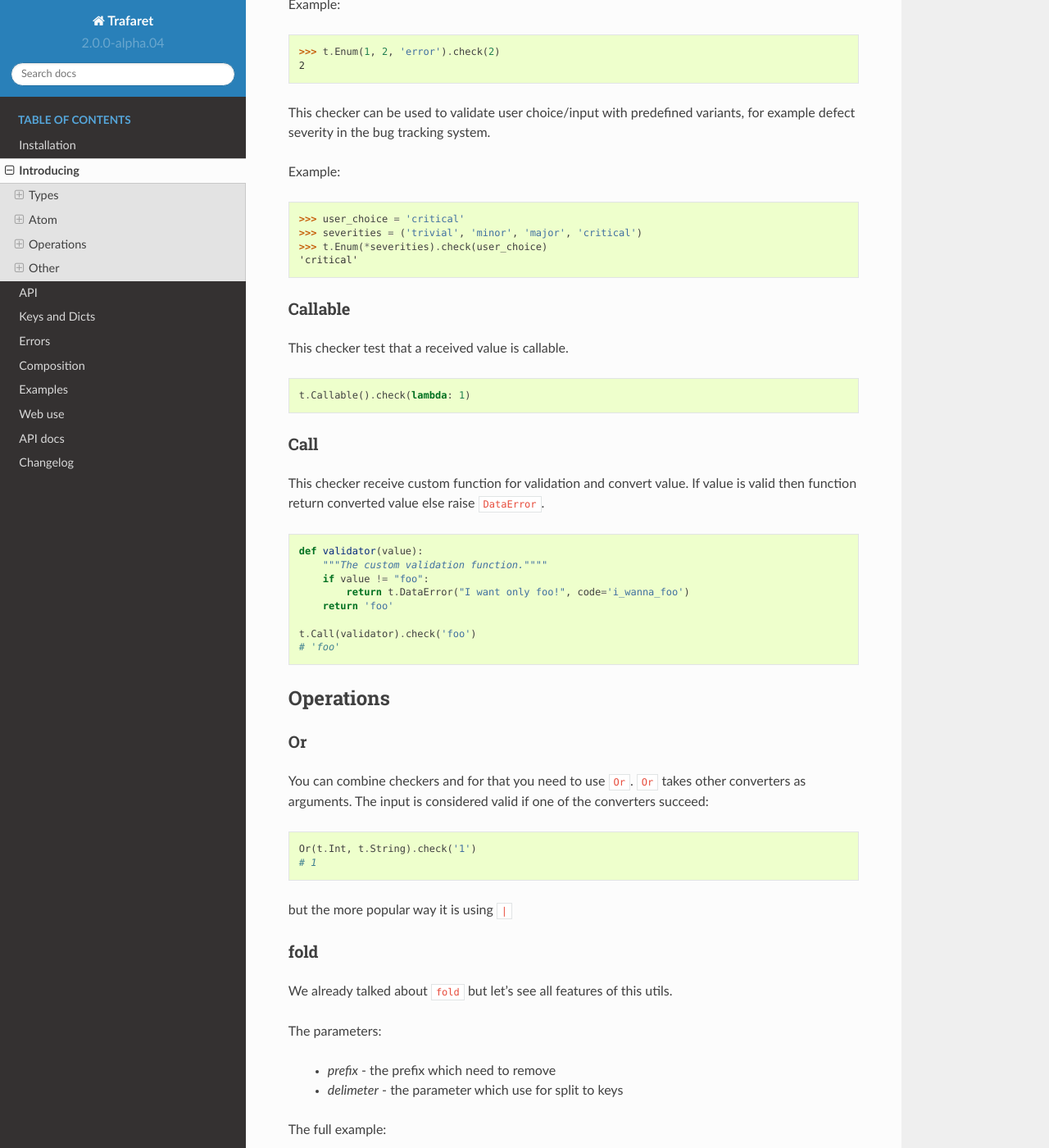
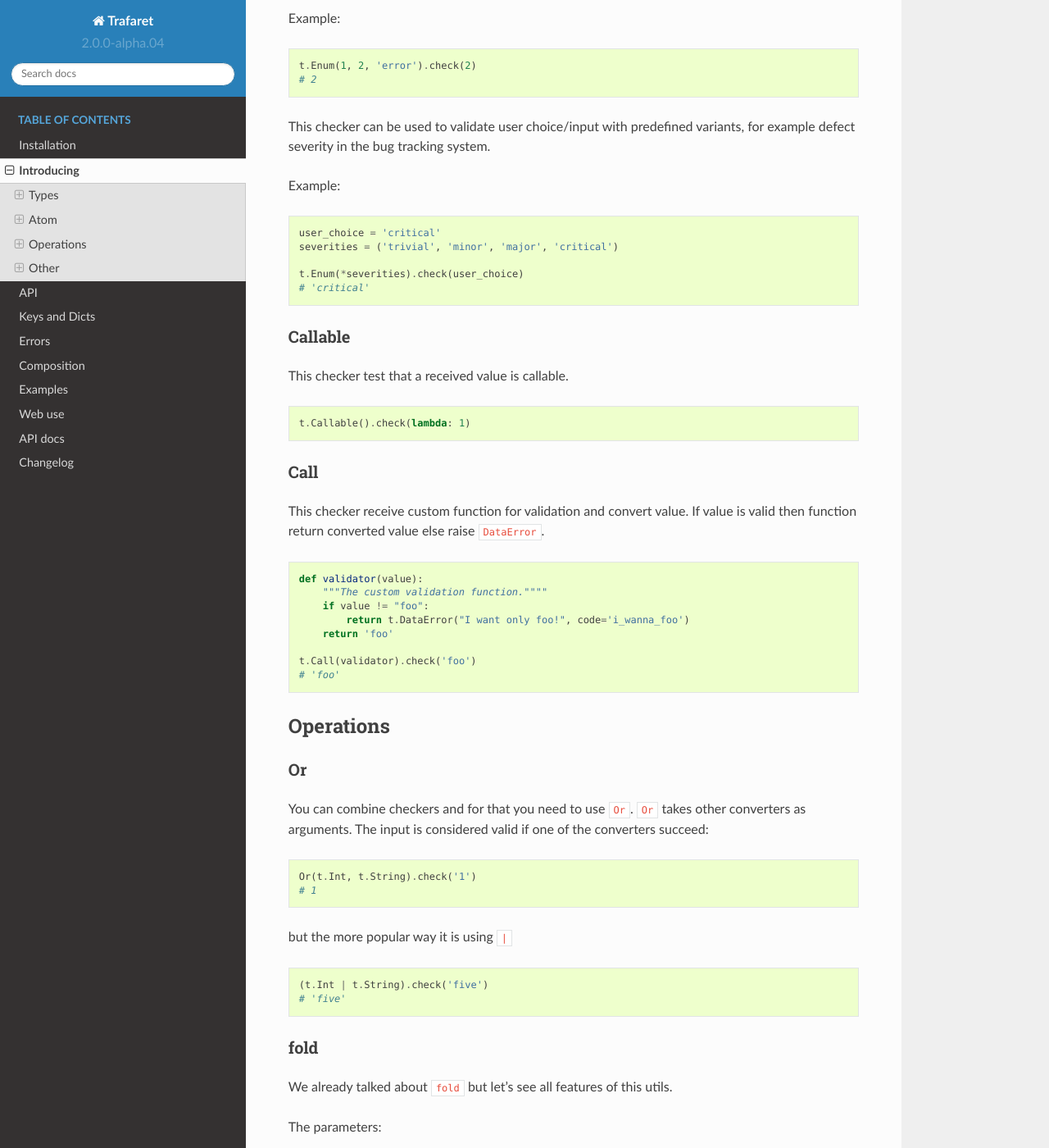
Before and after one commit to Deepwalker/trafaret, a Sphinx documentation site: the page built from docs/intro.rst, in a window 1280 px wide and 1400 px high, scrolled down 11899 px. Shown: the whole window at 82% size. Built offline with Sphinx 7.4.7 and the Read the Docs theme 2.0.0, drawn with Linux system fonts in a browser that asks for light colours; some of the changed lines change nothing that is shown.

Commit message:
docs: corrected code-block

```diff
--- a/docs/intro.rst
+++ b/docs/intro.rst
@@ -417,6 +417,7 @@ Sample with all supported equivalents:
 
     for value in equivalents:
       print("%s is %s" % (value, t.StrBool().check(value)))
+
     # t is True
     # true is True
     # y is True
@@ -645,19 +646,24 @@ Enum
 
 This checker tests that given value is in the list of arguments passed to Enum. List of arguments can contain values of different types.
 
-Example::
+Example:
 
-  >>> t.Enum(1, 2, 'error').check(2)
-  2
+.. code-block:: python
+
+  t.Enum(1, 2, 'error').check(2)
+  # 2
 
 This checker can be used to validate user choice/input with predefined variants, for example defect severity in the bug tracking system.
 
-Example::
+Example:
 
-  >>> user_choice = 'critical'
-  >>> severities = ('trivial', 'minor', 'major', 'critical')
-  >>> t.Enum(*severities).check(user_choice)
-  'critical'
+.. code-block:: python
+
+  user_choice = 'critical'
+  severities = ('trivial', 'minor', 'major', 'critical')
+
+  t.Enum(*severities).check(user_choice)
+  # 'critical'
 
 
 Callable
@@ -705,6 +711,7 @@ of the converters succeed:
 but the more popular way it is using ``|``
 
 .. code-block:: python
+
     (t.Int | t.String).check('five')
     # 'five'
 
```
